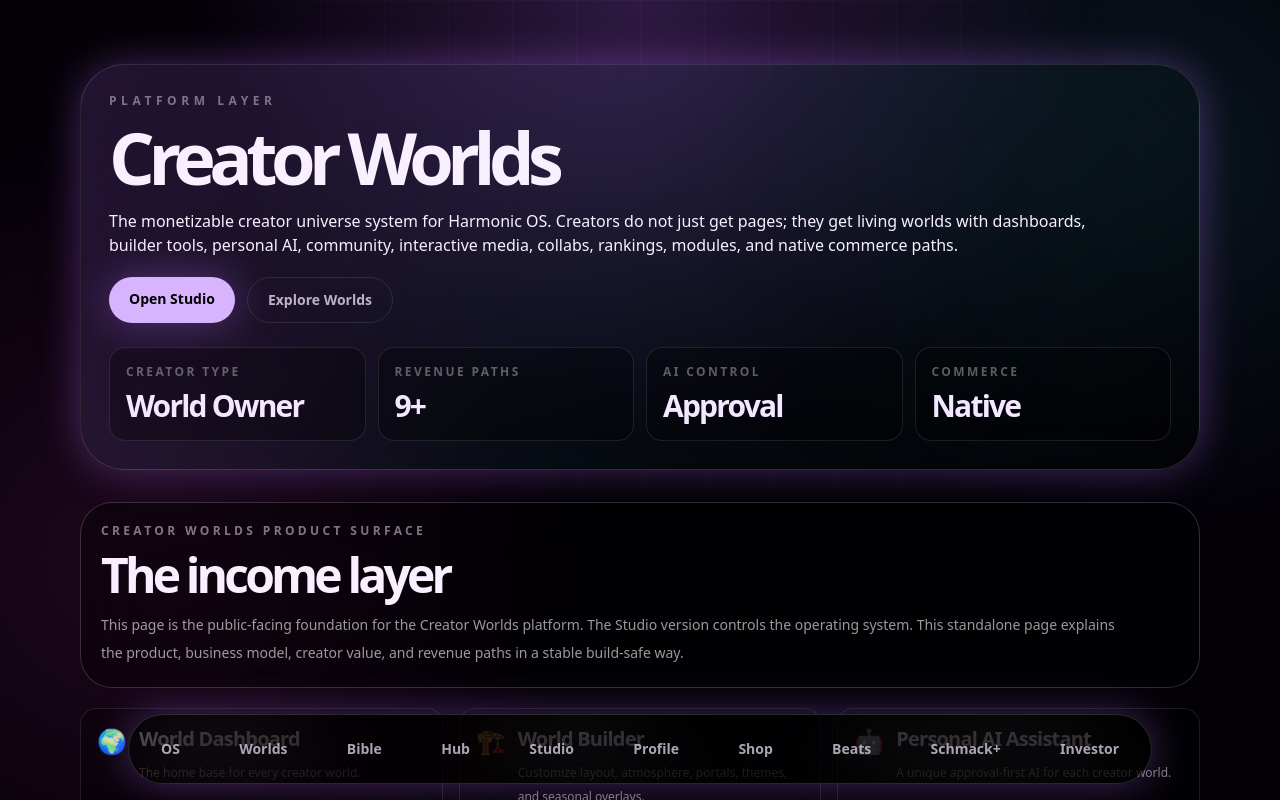
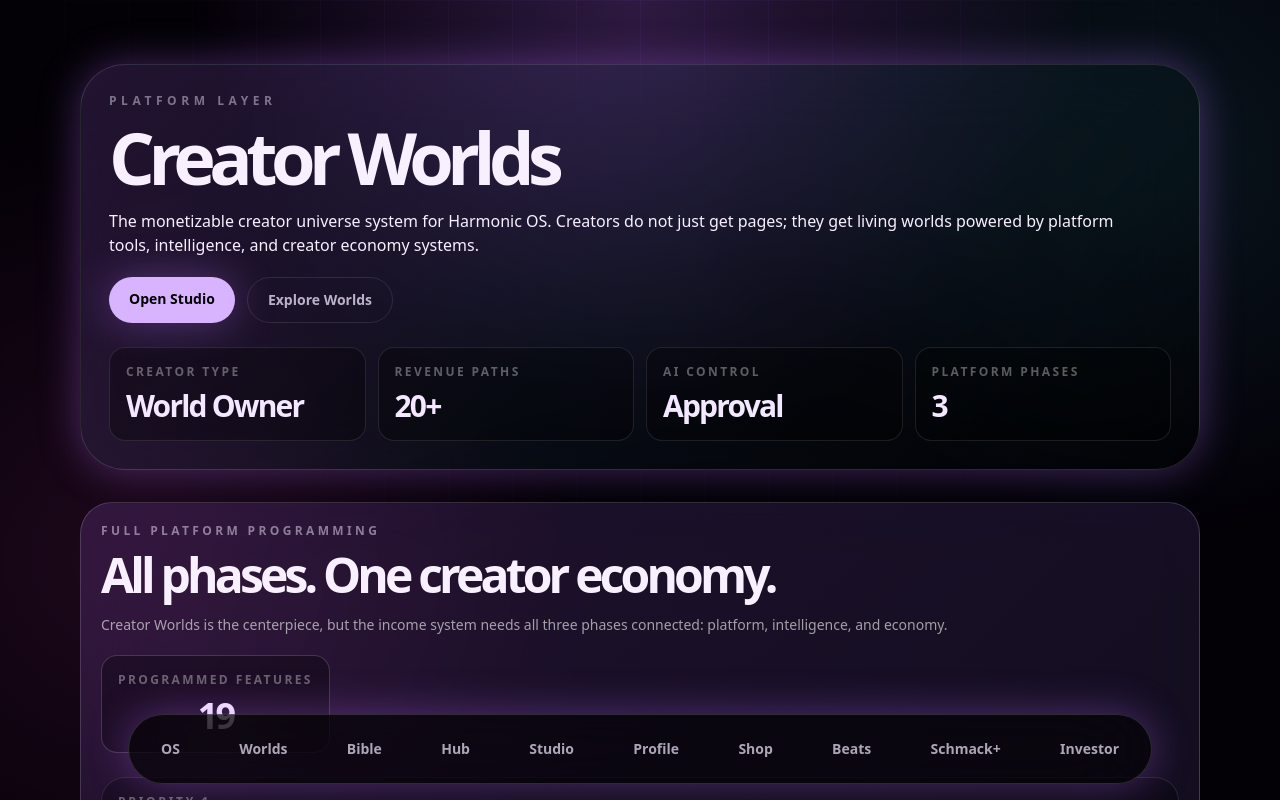
Before and after one commit to thatsmelodic/harmonic-os, a Next.js app: page /creator-worlds in a window 1280 px wide. Shown: the top 800 px of the page. Built offline with nearby package versions, Linux system fonts and the light colour scheme.

Commit message:
Mount full platform phases on Creator Worlds page

```diff
--- a/app/creator-worlds/page.tsx
+++ b/app/creator-worlds/page.tsx
@@ -1,9 +1,10 @@
 import Link from 'next/link';
 import { FrequencyDock } from '@/components/FrequencyDock';
+import { HarmonicPlatformPhasesPanel } from '@/components/creator-worlds/HarmonicPlatformPhasesPanel';
 
 export const metadata = {
   title: 'Creator Worlds Platform | Harmonic OS',
-  description: 'Dedicated Creator Worlds platform page for dashboards, world building, personal AI, communities, media, collabs, rankings, modules, and native commerce.',
+  description: 'Dedicated Creator Worlds platform page for dashboards, world building, personal AI, communities, media, collabs, rankings, modules, native commerce, intelligence, and creator economy systems.',
 };
 
 const systems = [
@@ -20,9 +21,9 @@ const systems = [
 
 const metrics = [
   { label: 'Creator Type', value: 'World Owner' },
-  { label: 'Revenue Paths', value: '9+' },
+  { label: 'Revenue Paths', value: '20+' },
   { label: 'AI Control', value: 'Approval' },
-  { label: 'Commerce', value: 'Native' },
+  { label: 'Platform Phases', value: '3' },
 ];
 
 const commercePaths = [
@@ -44,7 +45,7 @@ export default function CreatorWorldsPage() {
               <p className="text-xs font-black uppercase tracking-[.38em] text-purple-100/45">Platform Layer</p>
               <h1 className="mt-3 text-5xl font-black tracking-[-.09em] sm:text-7xl">Creator Worlds</h1>
               <p className="mt-4 max-w-5xl text-sm leading-7 text-purple-100/62 sm:text-base">
-                The monetizable creator universe system for Harmonic OS. Creators do not just get pages; they get living worlds with dashboards, builder tools, personal AI, community, interactive media, collabs, rankings, modules, and native commerce paths.
+                The monetizable creator universe system for Harmonic OS. Creators do not just get pages; they get living worlds powered by platform tools, intelligence, and creator economy systems.
               </p>
             </div>
             <div className="flex flex-wrap gap-3">
@@ -60,6 +61,8 @@ export default function CreatorWorldsPage() {
       </section>
 
       <section className="harmonic-container grid gap-5">
+        <HarmonicPlatformPhasesPanel />
+
         <article className="rounded-[2rem] border border-purple-200/20 bg-black/35 p-5 backdrop-blur-2xl">
           <p className="text-xs font-black uppercase tracking-[.28em] text-purple-100/50">Creator Worlds Product Surface</p>
           <h2 className="mt-3 text-4xl font-black tracking-[-.08em] sm:text-5xl">The income layer</h2>
```
